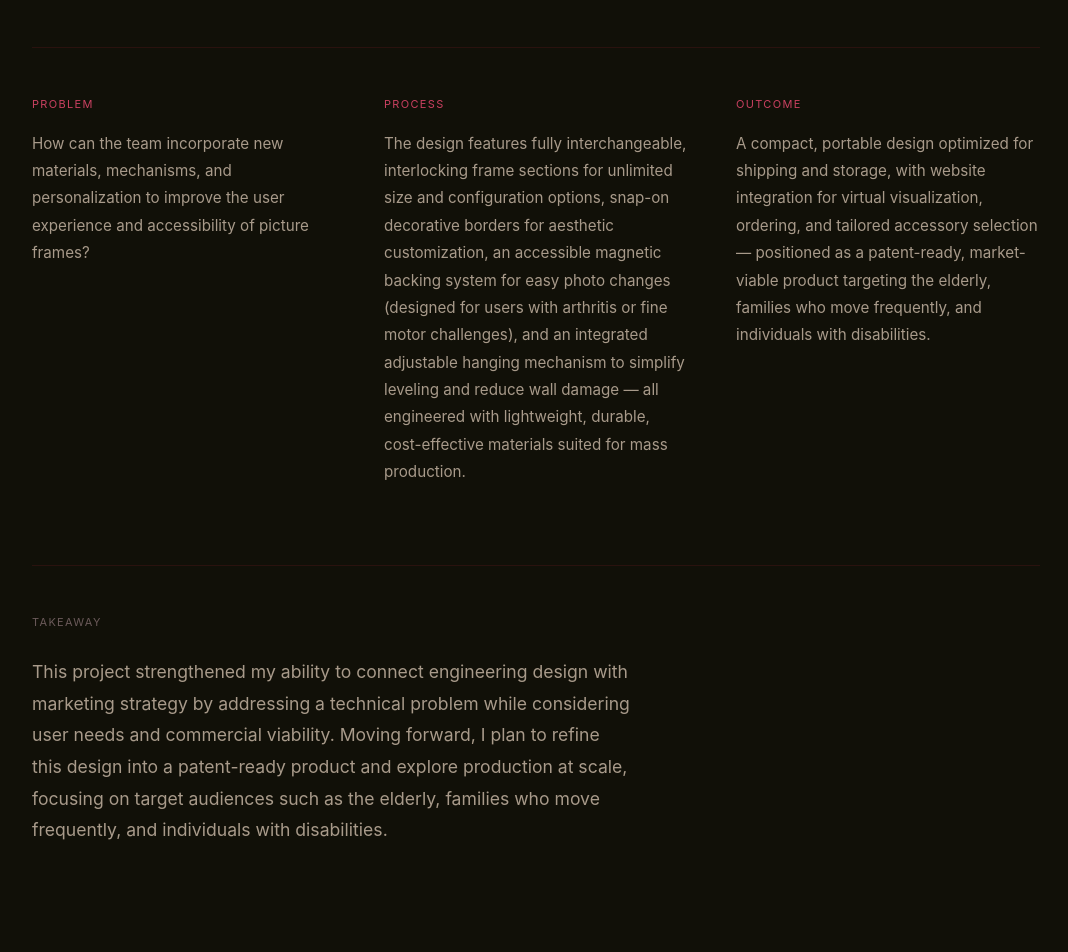
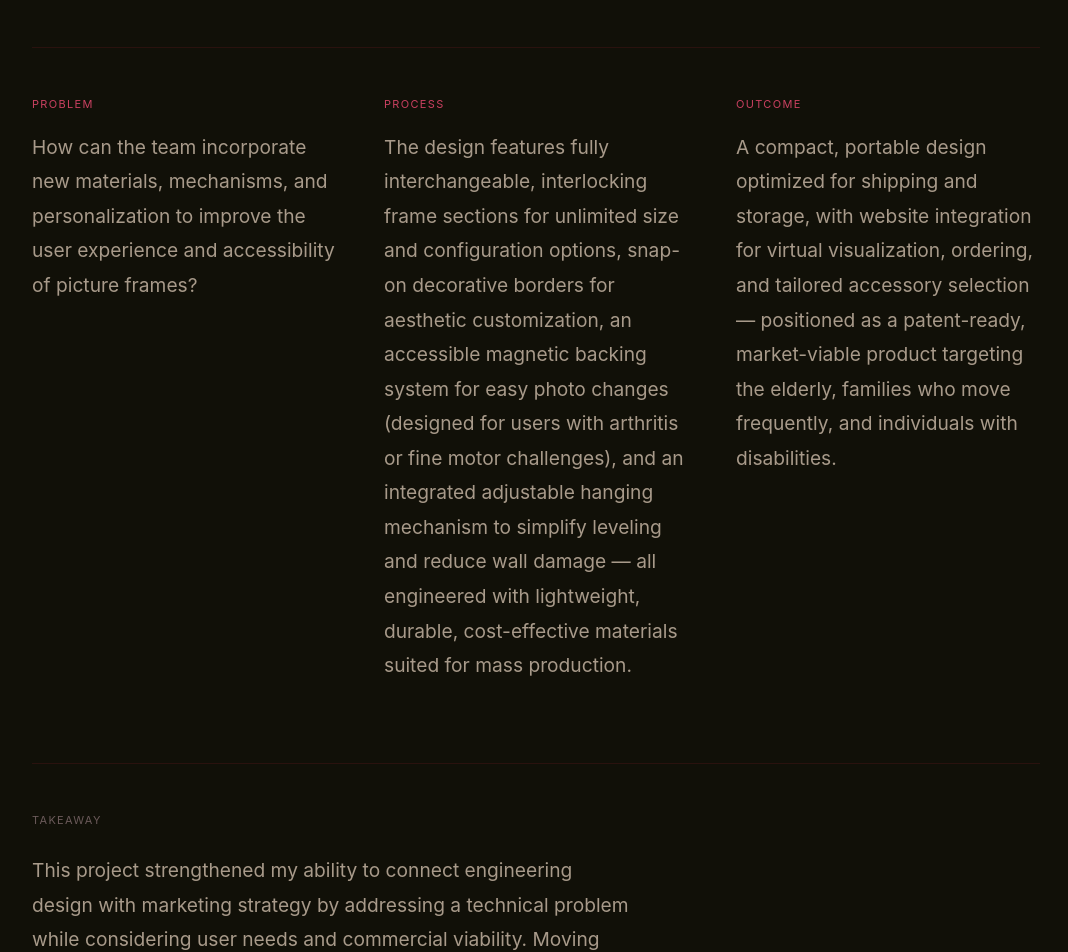
Before and after one commit to pratikshasatish/design-portfolio, a React app: page /project/1 in a window 1280 px wide. Shown: the part 880-1832 px from the top of the page, without its empty margins (104-1172 px from the left). Built offline with nearby package versions, Linux system fonts and the light colour scheme; the HTML template or start-up script is replaced by a standard one.

Commit message:
Fix syntax error in Project.jsx

```diff
--- a/src/pages/Home.jsx
+++ b/src/pages/Home.jsx
@@ -533,7 +533,7 @@ function Home() {
             transition={{ duration: 0.6, delay: 0.5 }}
             style={{
               fontSize: '1.2rem',
-              color: 'var(--text-secondary)',
+              color: 'var(--text-primary)',
               lineHeight: '1.7',
               maxWidth: '500px',
               marginBottom: '2rem',
--- a/src/pages/Project.jsx
+++ b/src/pages/Project.jsx
@@ -274,7 +274,7 @@ function Project() {
           ].map(({ label, content }) => (
             <div key={label}>
               <p style={{ fontSize: '11px', letterSpacing: '0.12em', color: 'var(--burgundy-light)', textTransform: 'uppercase', marginBottom: '1rem' }}>{label}</p>
-              <p style={{ fontSize: '0.95rem', color: 'var(--text-secondary)', lineHeight: '1.8' }}>{content}</p>
+              <p style={{ fontSize: '1.2rem', color: 'var(--text-secondary)', lineHeight: '1.8' }}>{content}</p>
             </div>
           ))}
         </motion.div>
@@ -386,7 +386,7 @@ function Project() {
           style={{ borderTop: '0.5px solid var(--border)', paddingTop: '3rem' }}
         >
           <p style={{ fontSize: '11px', letterSpacing: '0.12em', color: 'var(--text-muted)', textTransform: 'uppercase', marginBottom: '1.5rem' }}>Takeaway</p>
-          <p style={{ fontSize: '1.1rem', color: 'var(--text-secondary)', lineHeight: '1.8', maxWidth: '600px' }}>{project.takeaway}</p>
+          <p style={{ fontSize: '1.2rem', color: 'var(--text-secondary)', lineHeight: '1.8', maxWidth: '600px' }}>{project.takeaway}</p>
         </motion.div>
 
       </main>
```
